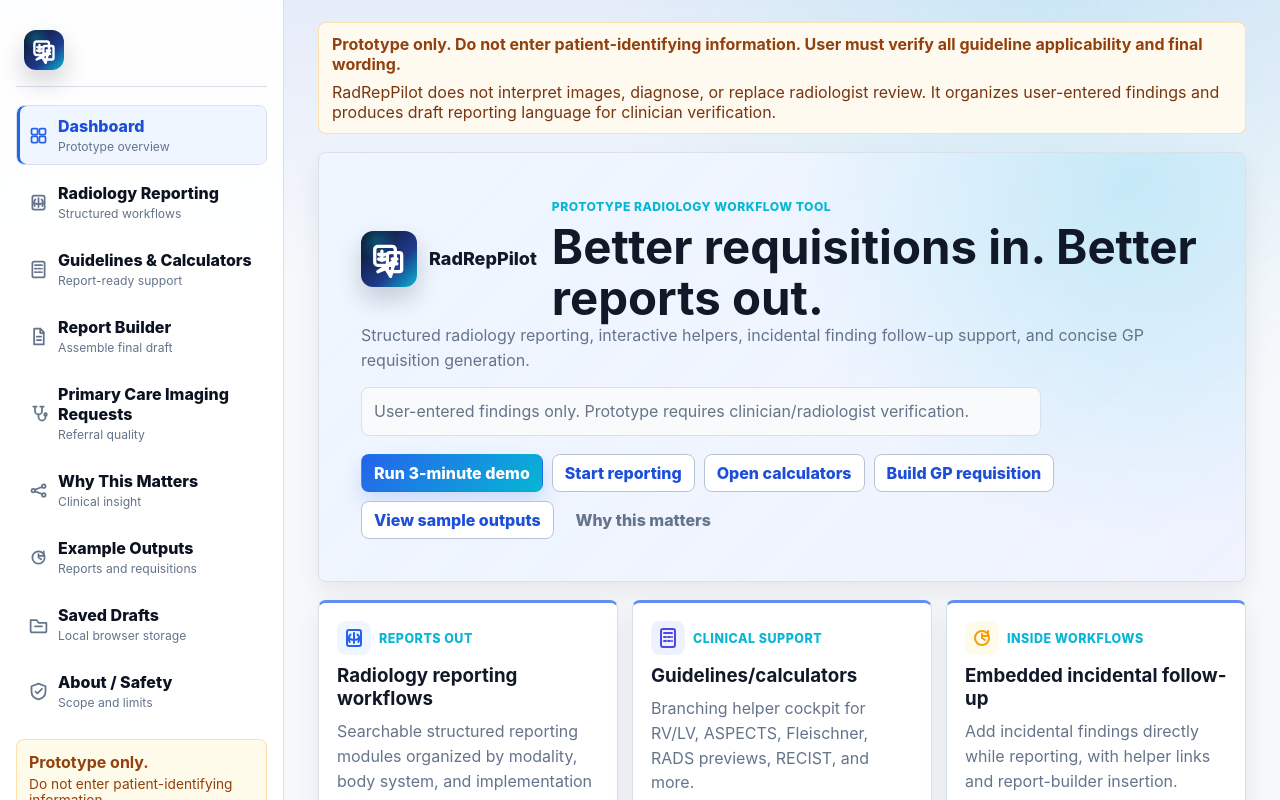
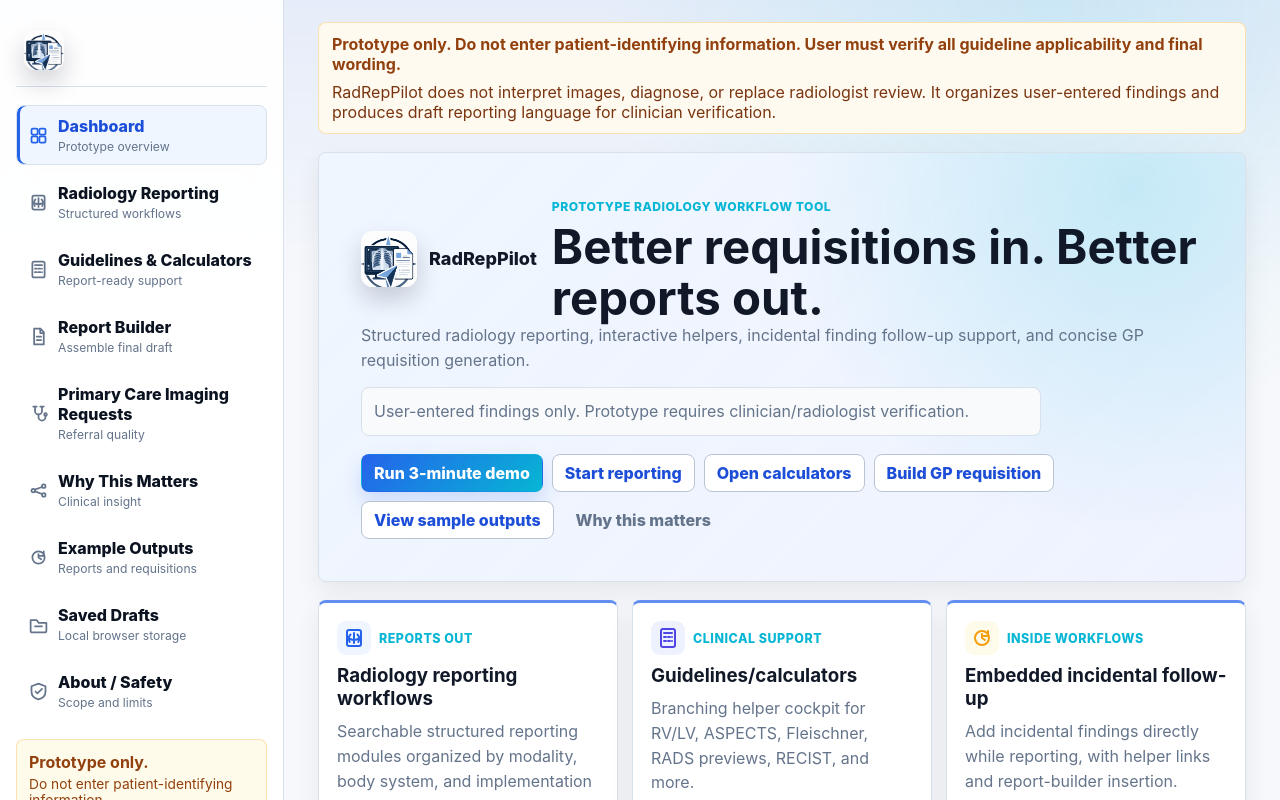
Before and after one commit to faditouma/RadRepPilot, a React (Vite) app: page / in a window 1280 px wide. Shown: the top 800 px of the page. Built offline with nearby package versions, Linux system fonts and the light colour scheme.

Commit message:
Logo update

```diff
--- a/index.html
+++ b/index.html
@@ -3,7 +3,7 @@
   <head>
     <meta charset="UTF-8" />
     <meta name="viewport" content="width=device-width, initial-scale=1.0" />
-    <link rel="icon" type="image/svg+xml" href="%BASE_URL%radrepilot-icon.svg" />
+    <link rel="icon" type="image/png" href="%BASE_URL%Logo%201.png" />
     <title>RadRepPilot</title>
   </head>
   <body>
--- a/src/components/branding/RadRepPilotLogo.tsx
+++ b/src/components/branding/RadRepPilotLogo.tsx
@@ -1,5 +1,3 @@
-import { RadIcon } from '../icons/RadIcon';
-
 type RadRepPilotLogoProps = {
   variant?: 'iconOnly' | 'full';
   size?: number;
@@ -13,14 +11,21 @@
   showText = false,
   showTagline = false,
 }: RadRepPilotLogoProps) {
-  const iconSize = Math.max(20, Math.round(size * 0.68));
+  const logoSrc = `${import.meta.env.BASE_URL}Logo%201.png`;
   const icon = (
     <span
       className="radrep-logo-tile"
       style={{ width: size, height: size, flexBasis: size }}
-      aria-hidden="true"
+      aria-hidden={variant === 'full' || showText ? 'true' : undefined}
     >
-      <RadIcon name="logoMark" size={iconSize} strokeWidth={2.1} />
+      <img
+        src={logoSrc}
+        alt={variant === 'full' || showText ? '' : 'RadRepPilot logo'}
+        className="radrep-logo-image"
+        width={size}
+        height={size}
+        draggable={false}
+      />
     </span>
   );
 
--- a/src/styles.css
+++ b/src/styles.css
@@ -162,16 +162,20 @@
   display: inline-grid;
   place-items: center;
   border-radius: 12px;
-  color: #fff;
-  background:
-    radial-gradient(circle at 28% 18%, rgba(6, 182, 212, 0.32), transparent 32%),
-    linear-gradient(135deg, #0b1220 0%, #1e3a8a 62%, #06b6d4 100%);
+  background: #fff;
   box-shadow: 0 12px 24px rgba(11, 18, 32, 0.18);
   overflow: hidden;
 }
 
-.radrep-logo-tile .rad-icon {
-  color: #fff;
+.radrep-logo-image {
+  width: 118%;
+  height: 118%;
+  max-width: none;
+  object-fit: contain;
+  display: block;
+  flex-shrink: 0;
+  user-select: none;
+  pointer-events: none;
 }
 
 .leading-tight {
```
Also changed, not shown: public/Logo 1.png (added), 1 other file (tests, documents, lock files or other folders).
